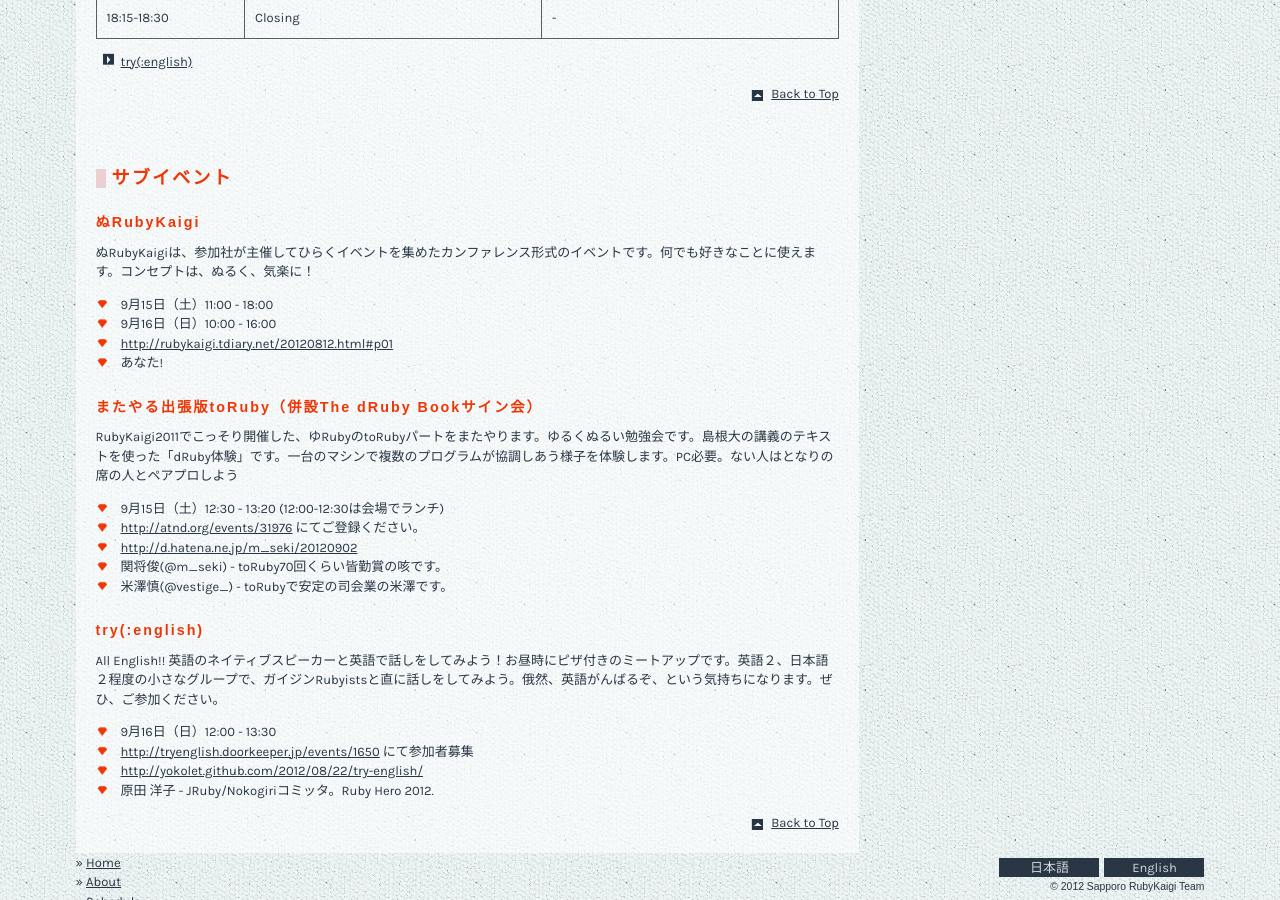
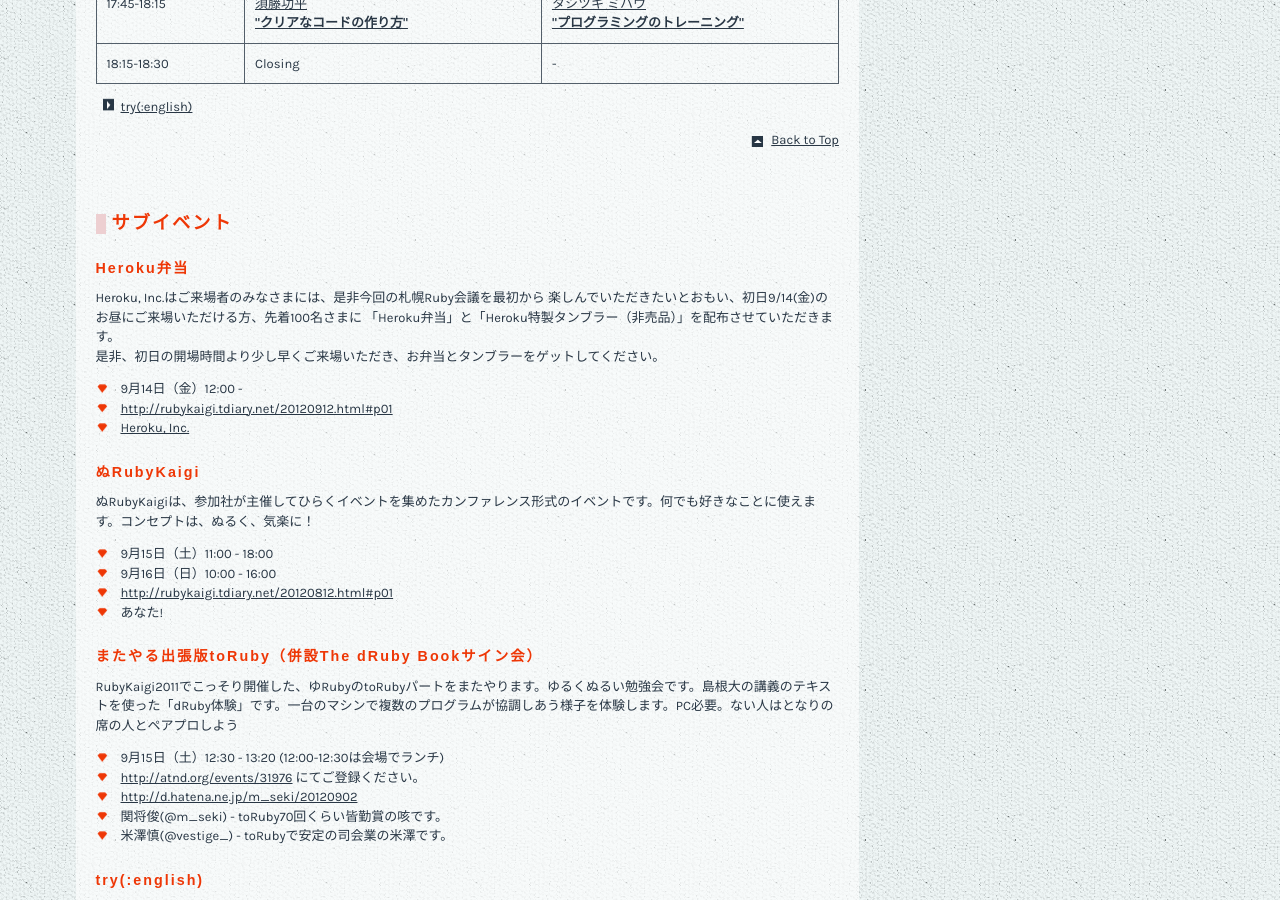
Before and after one commit to ruby-sapporo/sapporo.rubykaigi.org, a Jekyll site: the page built from 2012/ja/schedule.html, in a window 1280 px wide and 900 px high, scrolled down 2587 px. Built offline with Jekyll 4.4.1, drawn with Linux system fonts in a browser that asks for light colours; nearby versions of some CDN libraries; Markdown is read by kramdown in place of the engine named in the settings; comment, search, counter and statistics services are not loaded.

Commit message:
Add heroku bento

```diff
--- a/2012/ja/schedule.html
+++ b/2012/ja/schedule.html
@@ -108,6 +108,9 @@
 </td>
     </tr>
   </table>
+  <ul class="linkMark">
+    <li><a href="#subEvent4">Heroku弁当</a></li>
+  </ul>
   <p class="backToTop"><a href="#">Back to Top</a></p>
 </article>
 
@@ -391,6 +394,20 @@
 <article id="subEvent">
   <h2>サブイベント</h2>
 
+    <h3 id="subEvent4">Heroku弁当</h3>
+    <p>Heroku, Inc.はご来場者のみなさまには、是非今回の札幌Ruby会議を最初から 楽しんでいただきたいとおもい、初日9/14(金)のお昼にご来場いただける方、先着100名さまに 「Heroku弁当」と「Heroku特製タンブラー（非売品）」を配布させていただきます。</p>
+
+<p>是非、初日の開場時間より少し早くご来場いただき、お弁当とタンブラーをゲットしてください。</p>
+
+    <ul class="listMarkRed">
+        <li><p>9月14日（金）12:00 -</p>
+</li>
+        <li><p><a href="http://rubykaigi.tdiary.net/20120912.html#p01">http://rubykaigi.tdiary.net/20120912.html#p01</a></p>
+</li>
+        <li><p><a href="http://www.heroku.com/">Heroku, Inc.</a></p>
+</li>
+    </ul>
+
     <h3 id="subEvent3">ぬRubyKaigi</h3>
     <p>ぬRubyKaigiは、参加社が主催してひらくイベントを集めたカンファレンス形式のイベントです。何でも好きなことに使えます。コンセプトは、ぬるく、気楽に！</p>
 
```
Also changed, not shown: 2012/_schedule/sub_events/4.yml (added, +25 -0 lines), 2012/en/schedule.html (+16 -0 lines), 1 other file.
